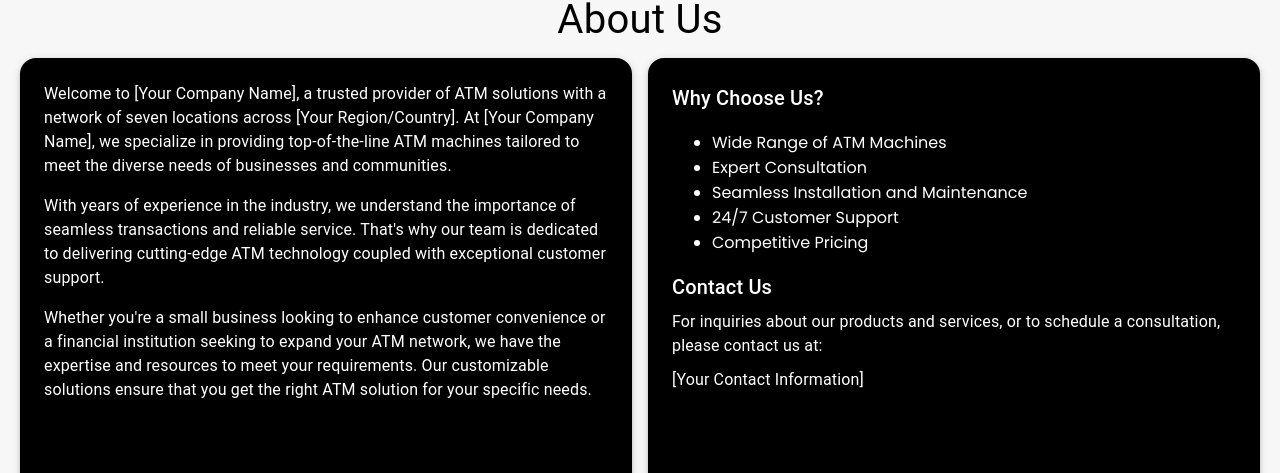
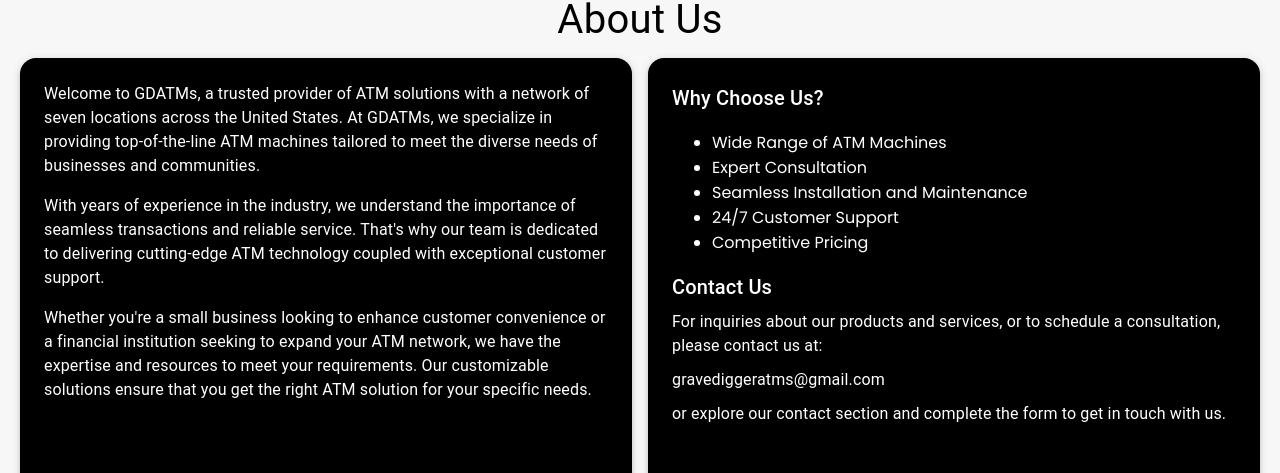
Before and after one commit to pToum21/gd-atms-v2, a React (Vite) app in the folder client/: page /about in a window 1280 px wide. Shown: the part 153-626 px from the top of the page. Built offline with nearby package versions, Linux system fonts and the light colour scheme; no server answers.

Commit message:
made some stylng changes to the about us section

```diff
--- a/client/src/pages/About.jsx
+++ b/client/src/pages/About.jsx
@@ -11,7 +11,7 @@
                 <Grid item xs={12} md={6}>
                     <Box bgcolor="black" boxShadow={3} p={3} borderRadius={4} height="100%">
                         <Typography variant="body1" paragraph color="white">
-                            Welcome to [Your Company Name], a trusted provider of ATM solutions with a network of seven locations across [Your Region/Country]. At [Your Company Name], we specialize in providing top-of-the-line ATM machines tailored to meet the diverse needs of businesses and communities.
+                            Welcome to GDATMs, a trusted provider of ATM solutions with a network of seven locations across the United States. At GDATMs, we specialize in providing top-of-the-line ATM machines tailored to meet the diverse needs of businesses and communities.
                         </Typography>
                         <Typography variant="body1" paragraph color="white">
                             With years of experience in the industry, we understand the importance of seamless transactions and reliable service. That's why our team is dedicated to delivering cutting-edge ATM technology coupled with exceptional customer support.
@@ -36,19 +36,20 @@
                             For inquiries about our products and services, or to schedule a consultation, please contact us at:
                         </Typography>
                         <Typography variant="body1" color="white" style={{ marginTop: '10px' }}>
-                            [Your Contact Information]
+                            gravediggeratms@gmail.com
+                        </Typography>
+                        <Typography variant="body1" color="white" style={{ marginTop: '10px' }}>
+                            or explore our contact section and complete the form to get in touch with us.
                         </Typography>
                     </Box>
                 </Grid>
             </Grid>
-            {/* Image placeholders */}
+
             <Grid container justifyContent="center" mt={5}>
                 <Grid item xs={12} md={6}>
-                    {/* Image Placeholder 1 */}
                     <img src={atmig2} alt="ATM" style={{ marginTop: '3%',width: '100%', height: '300px', objectFit: 'cover', borderRadius: '40px' }} />
                 </Grid>
                 <Grid item xs={12} md={6}>
-                    {/* Image Placeholder 2 */}
                     <img src={atmig1} alt="ATM" style={{ marginTop: '3%',width: '100%', height: '300px', objectFit: 'cover', borderRadius: '40px' }} />
                 </Grid>
             </Grid>
```
